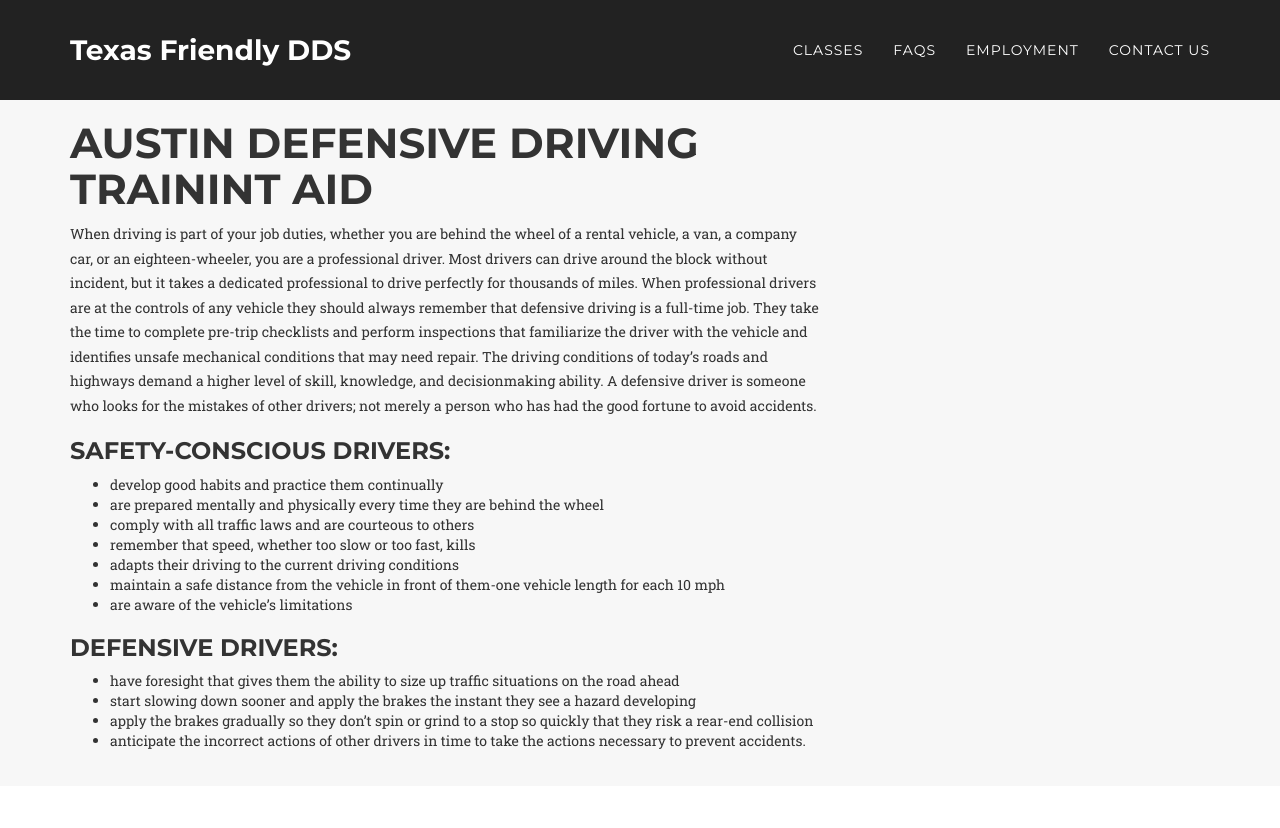
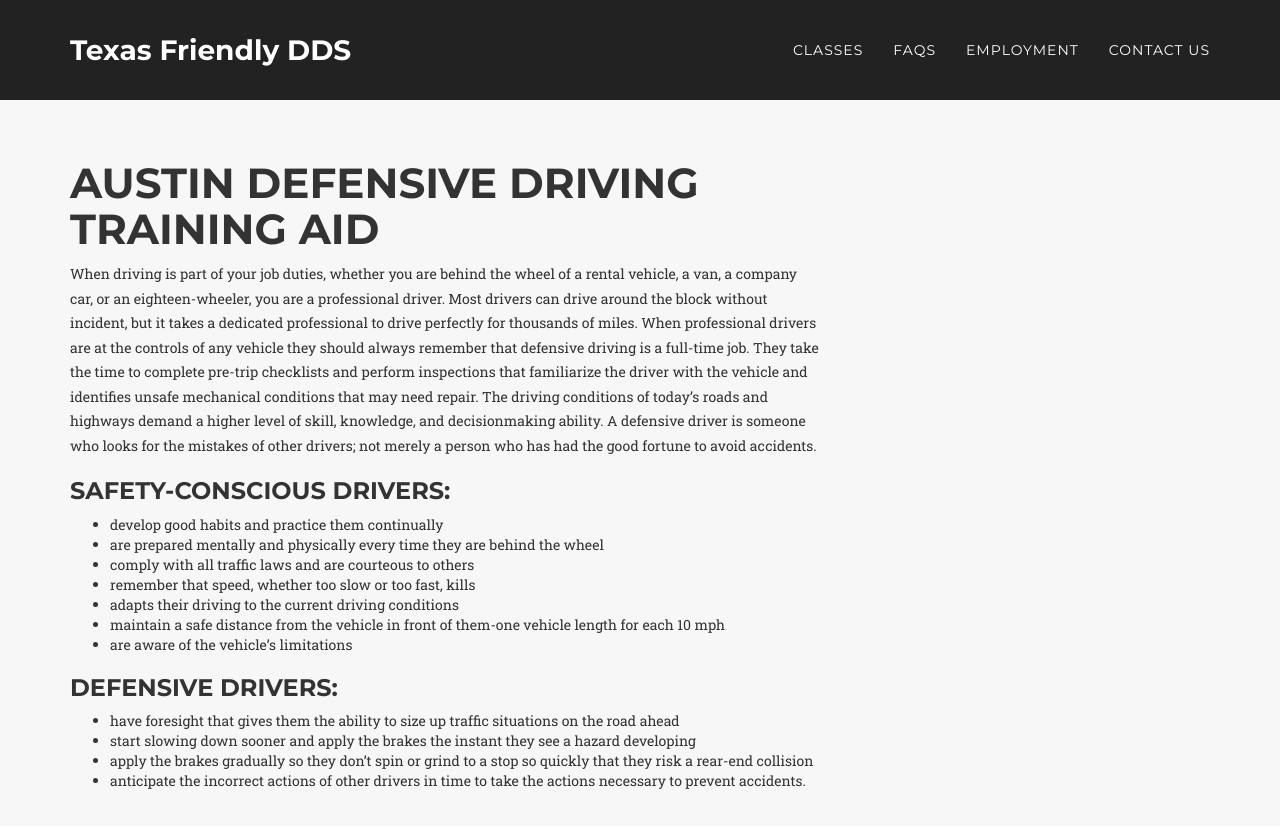
Before and after one commit to poseidonimaging/defensivedrivingaustin, a Jekyll site: the page built from safety-training-aid.html, in a window 1280 px wide. Shown: the top 828 px of the page. Built offline with Jekyll 4.4.1, drawn with Linux system fonts in a browser that asks for light colours; nearby versions of some CDN libraries; some web fonts are replaced.

Commit message:
Formatting

```diff
--- a/safety-training-aid.html
+++ b/safety-training-aid.html
@@ -6,8 +6,9 @@ title: Austin Defensive Driving Training Aid
 <section class="bg-light-gray">
         <div class="container">
             <div class="row">
-                <div class="col-lg-8 offset-lg-2">
-                    <h1>Austin Defensive Driving Trainint Aid</h1>
+                <div class="col-md-8 offset-md-2">
+                    <br /><br />
+                    <h1>Austin Defensive Driving Training Aid</h1>
                     <p>When driving is part of your job duties, whether you are behind the wheel of a rental vehicle, a van, a company car, or an eighteen-wheeler, you are a professional driver. Most drivers can drive around the block without incident, but it takes a dedicated professional to drive perfectly for thousands of miles. When professional drivers are at the controls of any vehicle they should always remember that defensive driving is a full-time job. They take the time to complete pre-trip checklists and perform inspections that familiarize the driver with the vehicle and identifies unsafe mechanical conditions that may need repair. The driving conditions of today’s roads and highways demand a higher level of skill, knowledge, and decisionmaking ability. A defensive driver is someone who looks for the mistakes of other drivers; not merely a person who has had the good fortune to avoid accidents.</p>
                     <h3>Safety-conscious drivers:</h3>
                       <ul>
```
